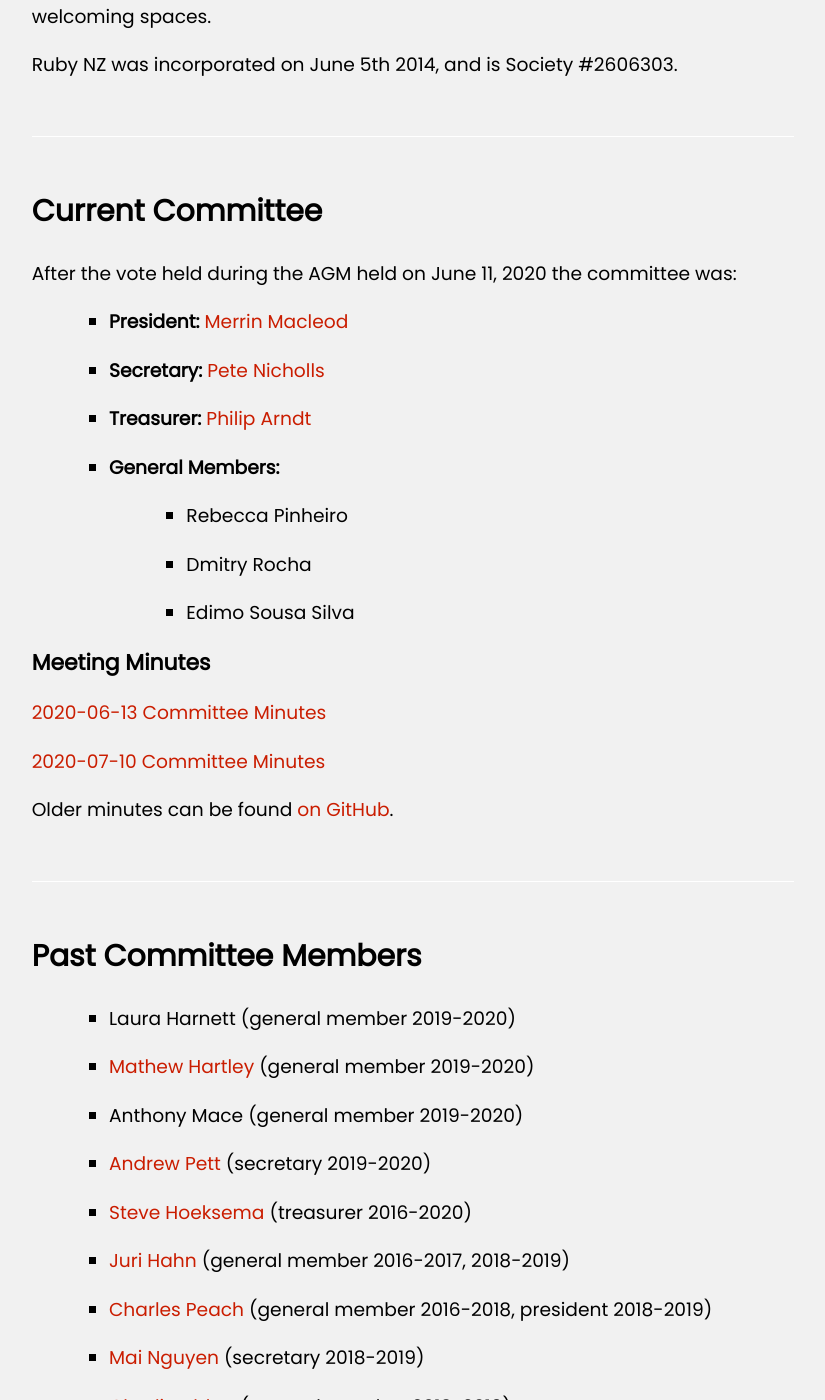
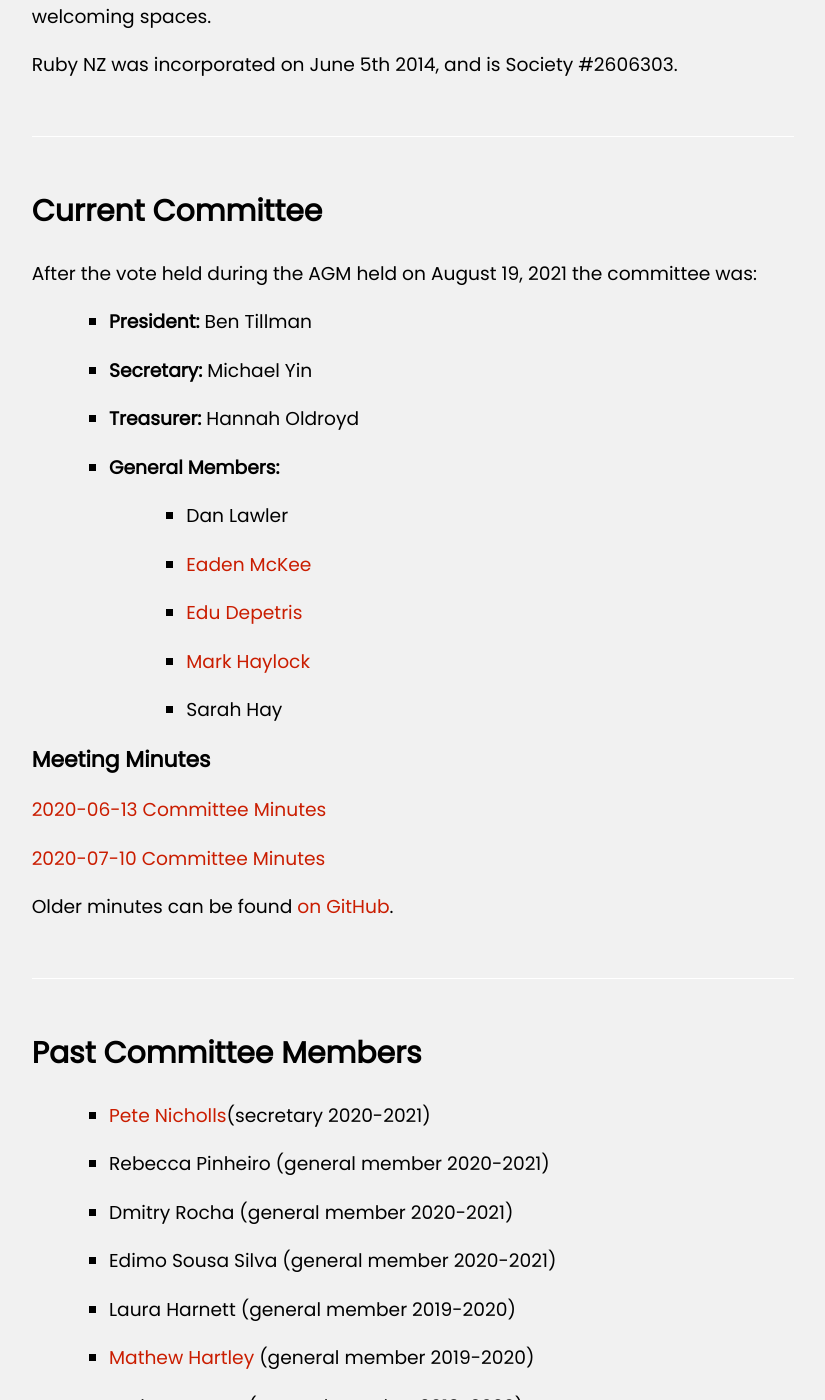
Before and after one commit to rubynz/www, a Jekyll site: the page built from index.html, in a window 1280 px wide and 1400 px high, scrolled down 1475 px. Shown: the whole window, without its empty margins (427-1252 px from the left). Built offline with Jekyll 4.4.1, drawn with Linux system fonts in a browser that asks for light colours; nearby versions of some CDN libraries; some of the changed text lies outside the part shown.

Commit message:
Post 2021 election

```diff
--- a/index.html
+++ b/index.html
@@ -75,17 +75,19 @@
 
 <section id="current-committee">
   <h2>Current Committee</h2>
-  <p>After the vote held during the AGM held on June 11, 2020 the committee was:</p>
+  <p>After the vote held during the AGM held on August 19, 2021 the committee was:</p>
   <ul>
-    <li><strong>President:</strong> <a href="https://twitter.com/merxplat" target="_blank">Merrin Macleod</a></li>
-    <li><strong>Secretary:</strong> <a href="https://twitter.com/aupajo" target="_blank">Pete Nicholls</a></li>
-    <li><strong>Treasurer:</strong> <a href="https://twitter.com/parndt" target="_blank">Philip Arndt</a></li>
+    <li><strong>President:</strong> Ben Tillman</li>
+    <li><strong>Secretary:</strong> Michael Yin</li>
+    <li><strong>Treasurer:</strong> Hannah Oldroyd</li>
     <li>
       <strong>General Members:</strong>
       <ul>
-        <li>Rebecca Pinheiro</li>
-        <li>Dmitry Rocha</li>
-        <li>Edimo Sousa Silva</li>
+        <li>Dan Lawler</li>
+        <li><a href="https://twitter.com/eadz" target="_blank">Eaden McKee</a></li>
+        <li><a href="https://twitter.com/edudepetris" target="_blank">Edu Depetris</a></li>
+        <li><a href="https://twitter.com/mark_haylock" target="_blank">Mark Haylock</a></li>
+        <li>Sarah Hay</li>
       </ul>
     </li>
   </ul>
@@ -101,6 +103,10 @@
 <section id="past-committee">
   <h2>Past Committee Members</h2>
   <ul>
+    <li><a href="https://twitter.com/aupajo" target="_blank">Pete Nicholls</a>(secretary 2020-2021)</li>
+    <li>Rebecca Pinheiro (general member 2020-2021)</li>
+    <li>Dmitry Rocha (general member 2020-2021)</li>
+    <li>Edimo Sousa Silva (general member 2020-2021)</li>
     <li>Laura Harnett (general member 2019-2020)</li>
     <li><a href="https://twitter.com/four_seven" target="_blank">Mathew Hartley</a> (general member 2019-2020)</li>
     <li>Anthony Mace (general member 2019-2020)</li>
@@ -116,9 +122,9 @@
     <li><a href="https://twitter.com/psdavey" target="_blank">Patrick Davey</a> (general member 2017-2018)</li>
     <li><a href="https://twitter.com/_maxhungry" target="_blank">Max Hung</a> (general member 2017-2018)</li>
     <li><a href="https://twitter.com/raquelxmoss" target="_blank">Raquel Moss</a> (president 2017-2018, general member 2016-2017)</li>
-    <li><a href="https://twitter.com/merxplat" target="_blank">Merrin Macleod</a> (secretary 2014-2015, general member 2016-2017)</li>
+    <li><a href="https://twitter.com/merxplat" target="_blank">Merrin Macleod</a> (secretary 2014-2015, general member 2016-2017, president 2020-2021)</li>
     <li><a href="https://twitter.com/eoinkelly" target="_blank">Eoin Kelly</a> (treasurer 2014-2016)</li>
-    <li><a href="https://twitter.com/parndt" target="_blank">Philip Arndt</a> (president 2014-2016)</li>
+    <li><a href="https://twitter.com/parndt" target="_blank">Philip Arndt</a> (president 2014-2016, treasurer 2020-2021)</li>
     <li><a href="https://twitter.com/megahbite" target="_blank">Megan Bowra-Dean</a> (general member 2015-2016)</li>
     <li>James Harton (general member 2014-2016)</li>
     <li><a href="https://twitter.com/breccan" target="_blank">Breccan McLeod-Lundy</a> (general member 2014-2015)</li>
```
